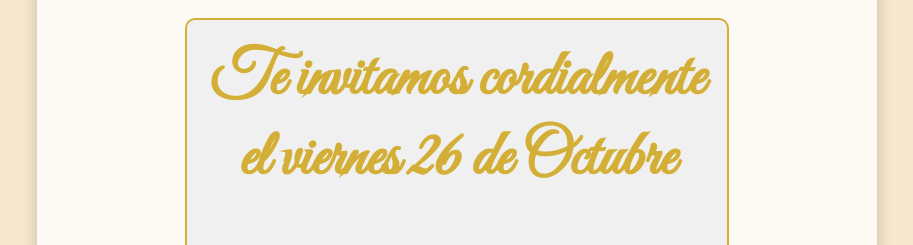
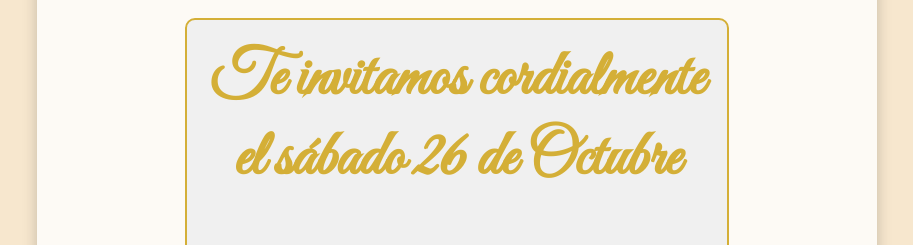
Before and after one commit to JuliOrr22/Invitacion1, a plain HTML site: page docs/index.html in a window 1280 px wide. Shown: the part 525-770 px from the top of the page, without its empty margins (183-1096 px from the left). Drawn offline with Linux system fonts and the light colour scheme; a web font is replaced by a local one.

Commit message:
final final

```diff
--- a/docs/index.html
+++ b/docs/index.html
@@ -447,7 +447,7 @@
                     <h1>Julio  &nbsp &  &nbsp Kenya</h1>
                 </div>
                 <div class="new-container">
-                    <h1>Te invitamos cordialmente el viernes 26 de Octubre</h1>
+                    <h1>Te invitamos cordialmente el sábado 26 de Octubre</h1>
                     <h1>Faltan</h1>
                     <div class="countdown" id="countdown">
                         <!-- Aquí aparecerá el conteo regresivo -->
```
